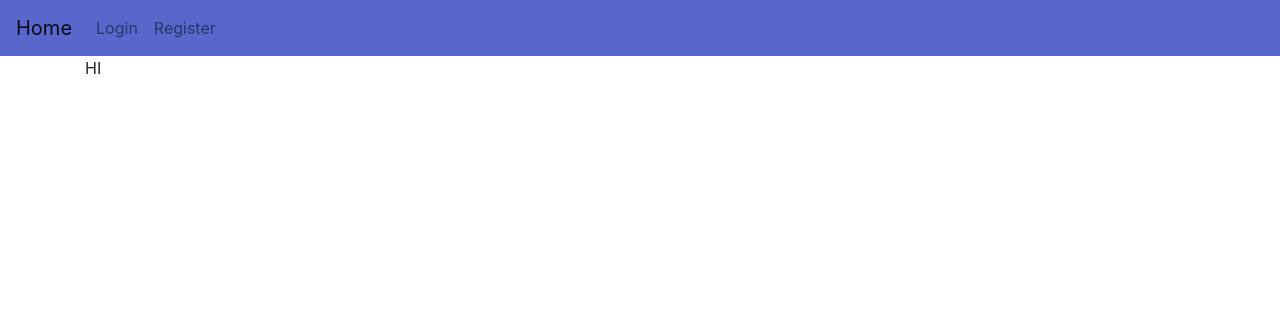
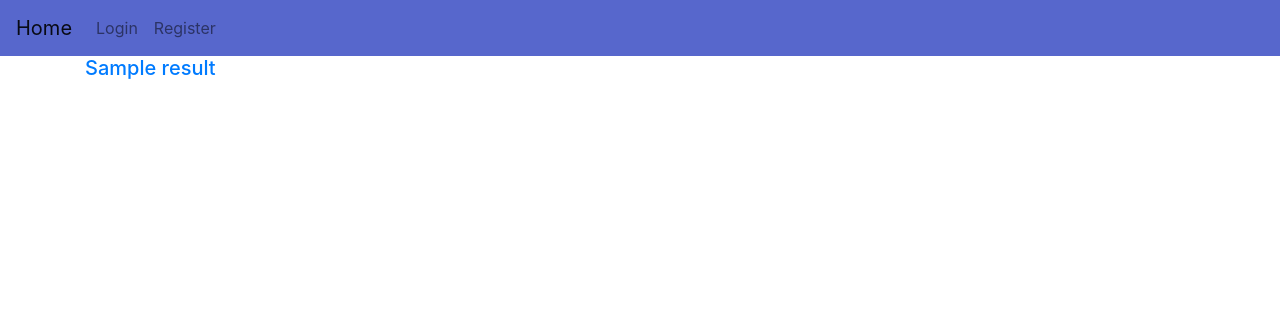
Before and after one commit to abcdl44/professor-rating-website, a Flask app: template flask_app/templates/search_results.html in a window 1280 px wide. Shown: the top 316 px of the page. Run offline with Flask 2, Linux system fonts and the light colour scheme; the template is opened without the code that fills it: most values are stand-ins (such as "Sample title", 1, 10 or a date in 2020); some libraries are stand-ins or nearby versions.

Commit message:
updated search_results and works

```diff
--- a/flask_app/templates/search_results.html
+++ b/flask_app/templates/search_results.html
@@ -1,14 +1,13 @@
 {% extends "header.html" %}
 {% block content %}
 {% if results|length %}
-    <p>HI</p>
-    <!-- <div class="container-fluid">
+    <div class="container-fluid">
     {% for result in results %}
         <div class="row">
             <h5><a href="{{ url_for('not_users.professor_page', professor=result.name) }}">{{ result.name }}</a> </h5>
 
         </div>
-    {% endfor %} -->
+    {% endfor %}
 </div>
 {% else %}
     <p>Teacher Not Found</p>
```
